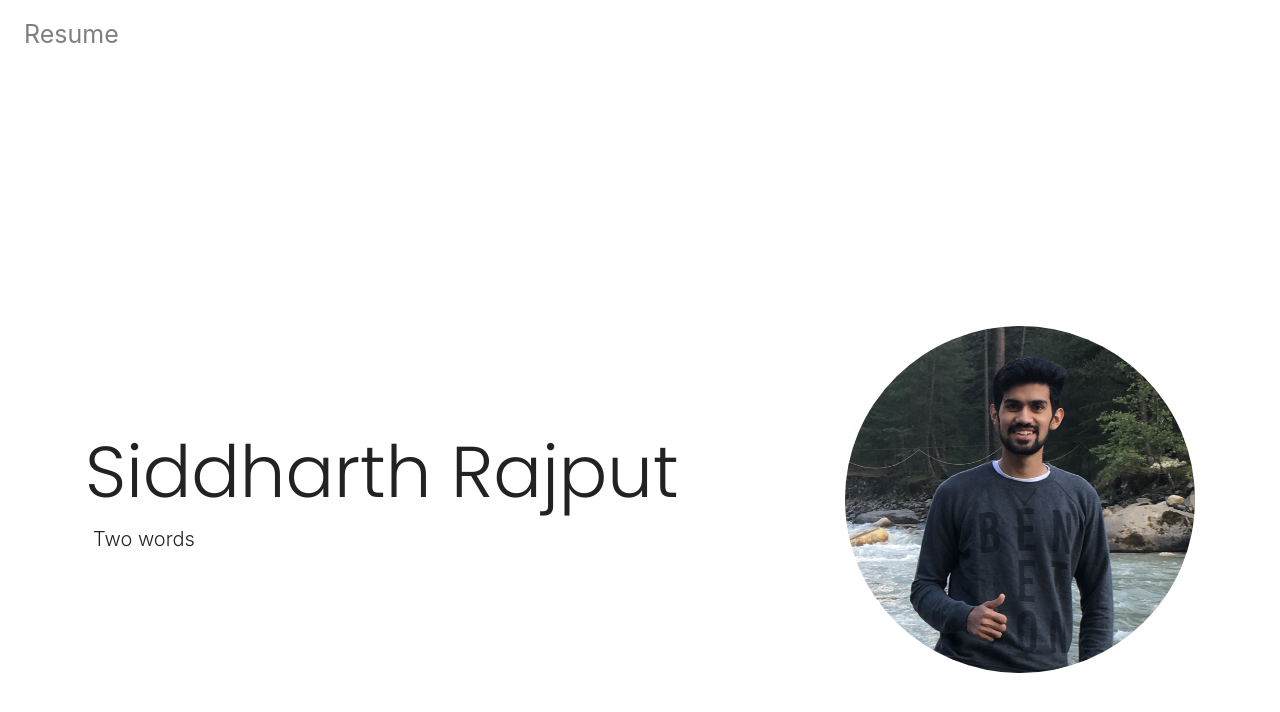
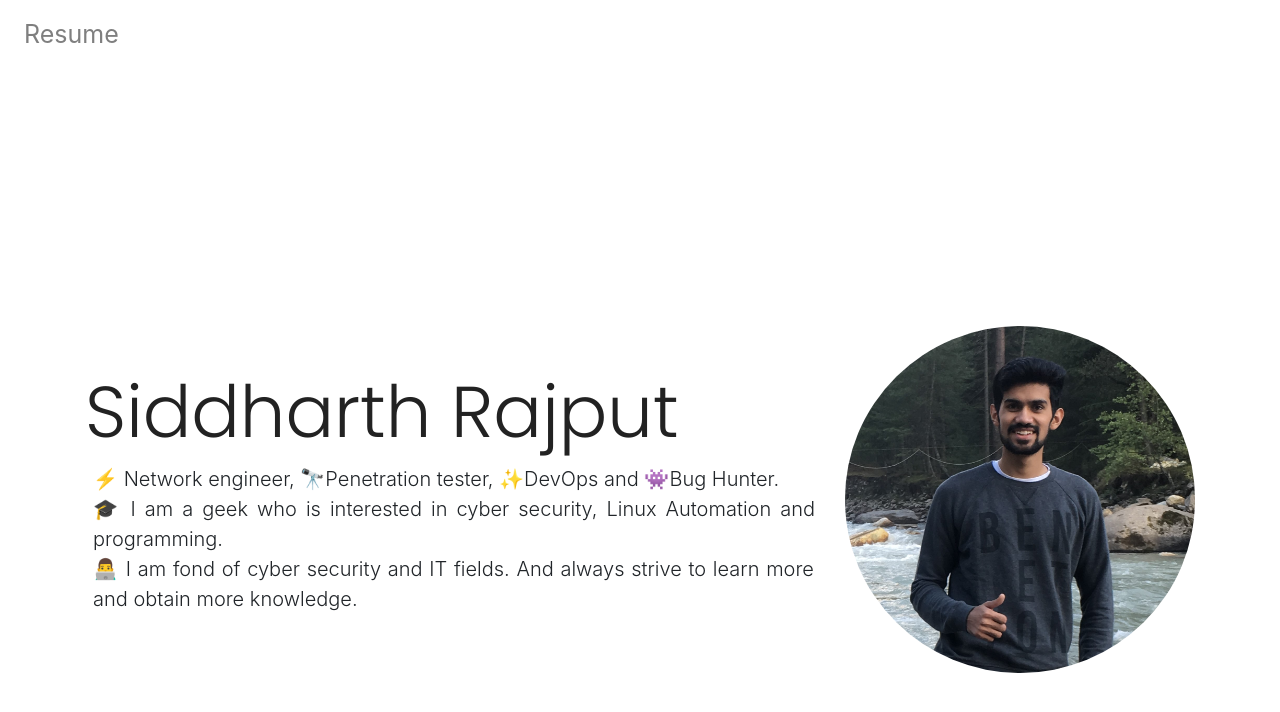
Before and after one commit to Siddharth-Rajput/Siddharth-Rajput.github.io, a Jekyll site: the page index.html, which Jekyll copies as it is, in a window 1280 px wide and 900 px high. Shown: the top 712 px of the window. Built offline with Jekyll 4.4.1, drawn with Linux system fonts in a browser that asks for light colours; nearby versions of some CDN libraries.

Commit message:
Update index.html

```diff
--- a/index.html
+++ b/index.html
@@ -28,7 +28,10 @@
                 <div class="col-lg-8 text-left pb-5">
                     <h1 class="display-3">Siddharth Rajput</h1>
                     <p class="lead pl-2">
-                        Two words
+                        ⚡ Network engineer, 🔭Penetration tester, ✨DevOps and 👾Bug Hunter.<br>
+                        🎓 I am a geek who is interested in cyber security, Linux Automation and programming.<br>
+                        👨‍💻 I am fond of cyber security and IT fields.
+                            And always strive to learn more and obtain more knowledge.<br>
                     </p>
                 </div>
                 <div class="col-lg-4 text-center my-auto pb-5 rounded-circle"><img class="img-fluid rounded-circle"
```
